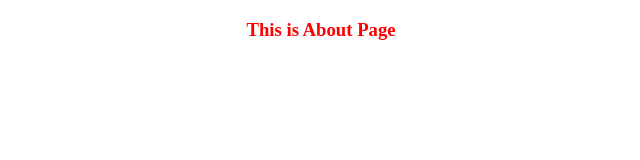
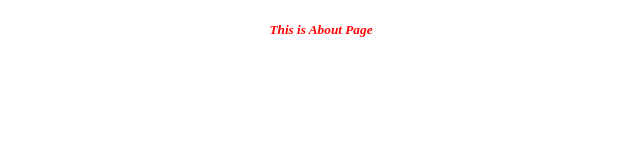
Before and after one commit to raj-mahajan/first-project, a plain HTML site: page about.html in a window 1280 px wide. Shown: the full height of the page, 319-959 px from the left. Drawn offline with Linux system fonts and the light colour scheme.

Commit message:
Changing heading size of about page

```diff
--- a/about.html
+++ b/about.html
@@ -6,6 +6,6 @@
 	<title>About Page</title>
 </head>
 <body>
-<h3 style="text-align: center; color: red;"><b>This is About Page<b></h3>
+<h5 style="text-align: center; color: red;"><i>This is About Page<i></h5>
 </body>
 </html>
```
